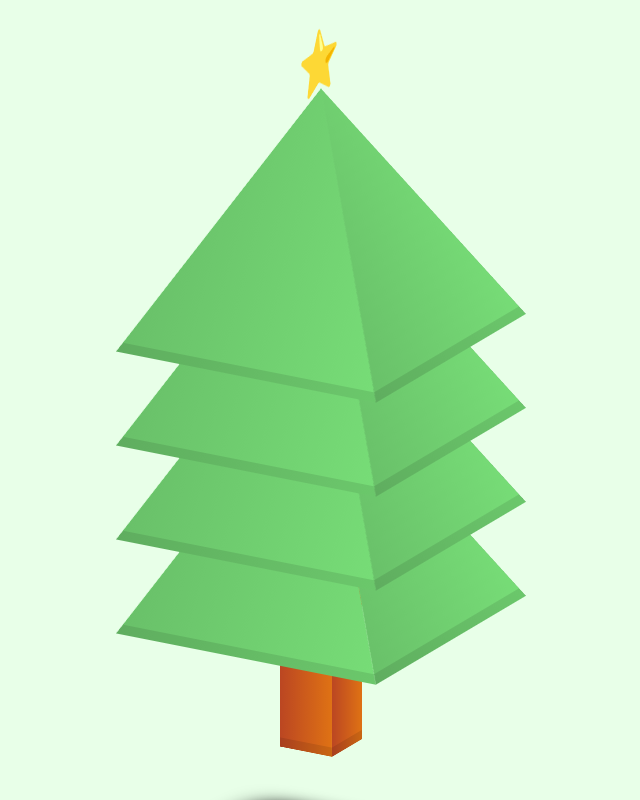
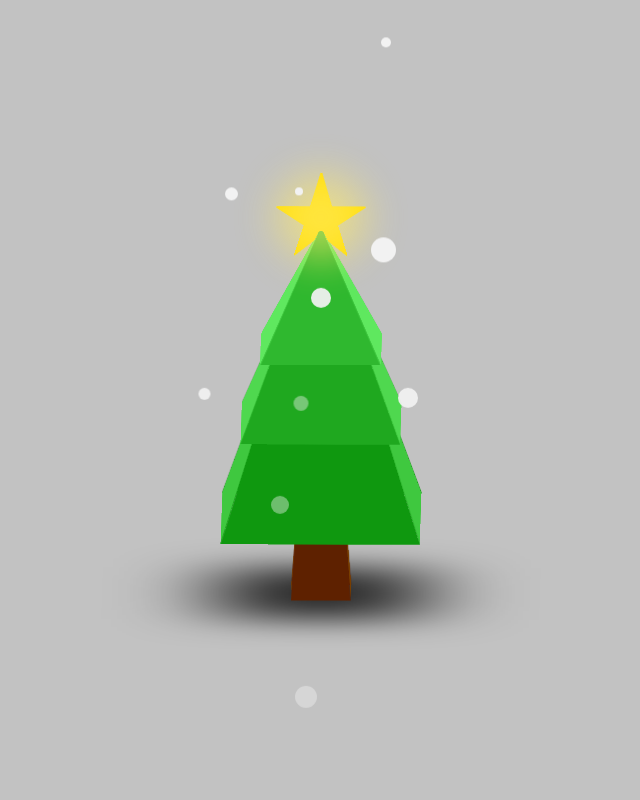
Before and after one commit to nomvd-dev/merry_chrismast, a plain HTML site: page index.html in a window 1280 px wide. Shown: the whole page, without its empty margins (319-959 px from the left). Drawn offline with nearby package versions, Linux system fonts and the light colour scheme.

Commit message:
chrismast tree v2

```diff
--- a/index.html
+++ b/index.html
@@ -11,11 +11,11 @@
     <link rel="stylesheet" href="https://stackpath.bootstrapcdn.com/bootstrap/4.3.1/css/bootstrap.min.css"
         integrity="sha384-ggOyR0iXCbMQv3Xipma34MD+dH/1fQ784/j6cY/iJTQUOhcWr7x9JvoRxT2MZw1T" crossorigin="anonymous">
 
-    <link rel="stylesheet" href="./index.css">
+    <link rel="stylesheet" href="./index2.css">
 </head>
 
 <body>
-    <div class="tree">
+    <!-- <div class="tree">
         <div class="top" style="--j:0">
             <span style="--i:0"></span>
             <span style="--i:1"></span>
@@ -47,6 +47,57 @@
             <span style="--i:3"></span>
         </div>
         <span class="shadow"></span>
+    </div> -->
+
+    <div class="tree-container">
+        <audio controls autoplay>
+            <source src="./music/y2mate.com - Bobby Helms  Jingle Bell Rock Lyrics.mp3" type="audio/ogg" loop>
+        </audio>
+        <div class="tree">
+            <div class="shadow ts-3d"></div>
+            <div class="trunk ts-3d">
+                <div></div>
+                <div></div>
+                <div></div>
+                <div></div>
+            </div>
+            <div class="leaves-bottom ts-3d">
+                <div></div>
+                <div></div>
+                <div></div>
+                <div></div>
+            </div>
+            <div class="leaves-middle ts-3d">
+                <div class="ts-3d"></div>
+                <div class="ts-3d"></div>
+                <div class="ts-3d"></div>
+                <div class="ts-3d"></div>
+            </div>
+            <div class="leaves-top ts-3d">
+                <div class="ts-3d"></div>
+                <div class="ts-3d"></div>
+                <div class="ts-3d"></div>
+                <div class="ts-3d"></div>
+            </div>
+            <div class="star star-1 ts-3d"></div>
+            <div class="star star-2 ts-3d"></div>
+            <div class="star star-3 ts-3d"></div>
+            <div class="star star-4 ts-3d"></div>
+            <div class="star star-5 ts-3d"></div>
+            <div class="shine ts-3d"></div>
+        </div>
+        <div class="snow-container">
+            <div class="snow snow-1 snow-y-1"></div>
+            <div class="snow snow-2 snow-y-2"></div>
+            <div class="snow snow-3 snow-y-3"></div>
+            <div class="snow snow-4 snow-y-3"></div>
+            <div class="snow snow-5 snow-y-2"></div>
+            <div class="snow snow-6 snow-y-1"></div>
+            <div class="snow snow-7 snow-y-1"></div>
+            <div class="snow snow-8 snow-y-2"></div>
+            <div class="snow snow-9 snow-y-3"></div>
+            <div class="snow snow-10 snow-y-3"></div>
+        </div>
     </div>
 
     <!-- Optional JavaScript -->
--- /dev/null
+++ b/index2.css
@@ -0,0 +1,470 @@
+:root {
+	--main-bg: #c2c2c2;
+	--trunk-bg-1: #5e2100;
+	--trunk-bg-2: #783e00;
+	--leaves-bottom-bg-1: #0f980f;
+	--leaves-bottom-bg-2: #3fc83f;
+	--leaves-middle-bg-1: #1fa81f;
+	--leaves-middle-bg-2: #4fd84f;
+	--leaves-top-bg-1: #2fb82f;
+	--leaves-top-bg-2: #5fe85f;
+	--star-bg: #ffdd00;
+	--shine-bg: #ffeb69;
+	--snow-bg: #f2f2f2;
+	--tree-width: 200px;
+	--tree-height: 400px;
+	--tree-rotate: -15deg;
+	--trunk-width: 30px;
+	--trunk-height: 400px;
+	--trunk-angle: 4.3deg;
+	--leaves-translate: 15px;
+	--leaves-bottom-width: 100px;
+	--leaves-bottom-height: 320px;
+	--leaves-bottom-angle: 18.2deg;
+	--leaves-middle-width: 80px;
+	--leaves-middle-height: 220px;
+	--leaves-middle-angle: 21.4deg;
+	--leaves-top-width: 60px;
+	--leaves-top-height: 140px;
+	--leaves-top-angle: 25.5deg;
+	--star-size: 20px;
+}
+
+html, body {
+	width: 100%;
+	height: 100%;
+	padding: 0;
+	margin: 0;
+}
+
+body {
+	overflow: hidden;
+}
+
+.ts-3d {
+	transform-style: preserve-3d;
+}
+
+.tree-container {
+	background-color: var(--main-bg);
+	width: 100%;
+	min-height: 100%;
+	overflow: hidden;
+	display: flex;
+	align-items: center;
+	justify-content: center;
+}
+
+.tree-container audio{
+    position: absolute;
+    top: 0;
+    left: 0;
+    z-index: -1;
+}
+
+@media screen and (min-width: 1200px) {
+    .container{
+        width: 100vw!important;
+    }
+  }
+
+.tree {
+	width: var(--tree-width);
+	height: var(--tree-height);
+	position: relative;
+	transform-style: preserve-3d;
+	transform: rotateX(var(--tree-rotate));
+}
+
+.trunk,
+.leaves-bottom,
+.leaves-middle,
+.leaves-top {
+	position: absolute;
+	width: 100%;
+	height: 100%;
+	top: 0;
+	left: 0;
+	animation: 10s tree-rotate linear infinite;
+}
+
+.trunk div {
+	border-top: none;
+	border-left: solid var(--trunk-width) transparent;
+	border-right: solid var(--trunk-width) transparent;
+	position: absolute;
+	bottom: 0;
+	left: calc(50% - var(--trunk-width));
+	transform-origin: bottom;
+}
+
+.trunk div:nth-child(1) {
+	border-bottom: solid var(--trunk-height) var(--trunk-bg-1);
+	transform: rotateX(var(--trunk-angle)) translateY(2px) translateZ(var(--trunk-width));
+}
+
+.trunk div:nth-child(2) {
+	border-bottom: solid var(--trunk-height) var(--trunk-bg-2);
+	transform: rotateY(90deg) rotateX(calc(var(--trunk-angle) * -1)) translateY(2px) translateZ(calc(var(--trunk-width) * -1));
+}
+
+.trunk div:nth-child(3) {
+	border-bottom: solid var(--trunk-height) var(--trunk-bg-1);
+	transform: rotateX(calc(var(--trunk-angle) * -1)) translateY(2px) translateZ(calc(var(--trunk-width) * -1));
+}
+
+.trunk div:nth-child(4) {
+	border-bottom: solid var(--trunk-height) var(--trunk-bg-2);
+	transform: rotateY(-90deg) rotateX(calc(var(--trunk-angle) * -1)) translateY(2px) translateZ(calc(var(--trunk-width) * -1));
+}
+
+.leaves-bottom div {
+	border-top: none;
+	border-left: solid var(--leaves-bottom-width) transparent;
+	border-right: solid var(--leaves-bottom-width) transparent;
+	position: absolute;
+	top: var(--star-size);
+	left: calc(50% - var(--leaves-bottom-width));
+	transform-origin: bottom;
+}
+
+.leaves-bottom div:nth-child(1) {
+	border-bottom: solid var(--leaves-bottom-height) var(--leaves-bottom-bg-1);
+	transform: rotateX(var(--leaves-bottom-angle)) translateY(var(--leaves-translate)) translateZ(var(--leaves-bottom-width));
+}
+
+.leaves-bottom div:nth-child(2) {
+	border-bottom: solid var(--leaves-bottom-height) var(--leaves-bottom-bg-2);
+	transform: rotateY(90deg) rotateX(calc(var(--leaves-bottom-angle) * -1)) translateY(var(--leaves-translate)) translateZ(calc(var(--leaves-bottom-width) * -1));
+}
+
+.leaves-bottom div:nth-child(3) {
+	border-bottom: solid var(--leaves-bottom-height) var(--leaves-bottom-bg-1);
+	transform: rotateX(calc(var(--leaves-bottom-angle) * -1)) translateY(var(--leaves-translate)) translateZ(calc(var(--leaves-bottom-width) * -1));
+}
+
+.leaves-bottom div:nth-child(4) {
+	border-bottom: solid var(--leaves-bottom-height) var(--leaves-bottom-bg-2);
+	transform: rotateY(-90deg) rotateX(calc(var(--leaves-bottom-angle) * -1)) translateY(var(--leaves-translate)) translateZ(calc(var(--leaves-bottom-width) * -1));
+}
+
+.leaves-middle div {
+	border-top: none;
+	border-left: solid var(--leaves-middle-width) transparent;
+	border-right: solid var(--leaves-middle-width) transparent;
+	position: absolute;
+	top: var(--star-size);
+	left: calc(50% - var(--leaves-middle-width));
+	transform-origin: bottom;
+}
+
+.leaves-middle div:nth-child(1) {
+	border-bottom: solid var(--leaves-middle-height) var(--leaves-middle-bg-1);
+	transform: rotateX(var(--leaves-middle-angle)) translateY(var(--leaves-translate)) translateZ(var(--leaves-middle-width));
+}
+
+.leaves-middle div:nth-child(2) {
+	border-bottom: solid var(--leaves-middle-height) var(--leaves-middle-bg-2);
+	transform: rotateY(90deg) rotateX(calc(var(--leaves-middle-angle) * -1)) translateY(var(--leaves-translate)) translateZ(calc(var(--leaves-middle-width) * -1));
+}
+
+.leaves-middle div:nth-child(3) {
+	border-bottom: solid var(--leaves-middle-height) var(--leaves-middle-bg-1);
+	transform: rotateX(calc(var(--leaves-middle-angle) * -1)) translateY(var(--leaves-translate)) translateZ(calc(var(--leaves-middle-width) * -1));
+}
+
+.leaves-middle div:nth-child(4) {
+	border-bottom: solid var(--leaves-middle-height) var(--leaves-middle-bg-2);
+	transform: rotateY(-90deg) rotateX(calc(var(--leaves-middle-angle) * -1)) translateY(var(--leaves-translate)) translateZ(calc(var(--leaves-middle-width) * -1));
+}
+
+.leaves-top div {
+	border-top: none;
+	border-left: solid var(--leaves-top-width) transparent;
+	border-right: solid var(--leaves-top-width) transparent;
+	position: absolute;
+	top: var(--star-size);
+	left: calc(50% - var(--leaves-top-width));
+	transform-origin: bottom;
+}
+
+.leaves-top div:nth-child(1) {
+	border-bottom: solid var(--leaves-top-height) var(--leaves-top-bg-1);
+	transform: rotateX(var(--leaves-top-angle)) translateY(var(--leaves-translate)) translateZ(var(--leaves-top-width));
+}
+
+.leaves-top div:nth-child(2) {
+	border-bottom: solid var(--leaves-top-height) var(--leaves-top-bg-2);
+	transform: rotateY(90deg) rotateX(calc(var(--leaves-top-angle) * -1)) translateY(var(--leaves-translate)) translateZ(calc(var(--leaves-top-width) * -1));
+}
+
+.leaves-top div:nth-child(3) {
+	border-bottom: solid var(--leaves-top-height) var(--leaves-top-bg-1);
+	transform: rotateX(calc(var(--leaves-top-angle) * -1)) translateY(var(--leaves-translate)) translateZ(calc(var(--leaves-top-width) * -1));
+}
+
+.leaves-top div:nth-child(4) {
+	border-bottom: solid var(--leaves-top-height) var(--leaves-top-bg-2);
+	transform: rotateY(-90deg) rotateX(calc(var(--leaves-top-angle) * -1)) translateY(var(--leaves-translate)) translateZ(calc(var(--leaves-top-width) * -1));
+}
+
+@keyframes tree-rotate {
+	0%        { transform: rotateX(0deg) rotateY(0deg); }
+	99.99999% { transform: rotateX(0deg) rotateY(359deg); }
+}
+
+.shadow {
+	background-color: rgba(0, 0, 0, 0.8);
+	width: calc(var(--leaves-bottom-width) * 2);
+	height: calc(var(--leaves-bottom-width) * 2);
+	filter: blur(calc(var(--leaves-bottom-width) / 2));
+	position: absolute;
+	bottom: calc(var(--leaves-bottom-width) * -1);
+	left: calc(50% - var(--leaves-bottom-width));
+	transform: rotateX(90deg) translateX(-50%);
+	animation: 10s shadow-rotate linear infinite;
+}
+
+@keyframes shadow-rotate {
+	0%        { transform: rotateX(-90deg) rotateZ(0deg); }
+	99.99999% { transform: rotateX(-90deg) rotateZ(359deg); }
+}
+
+.star-1 {
+	transform: translateZ(-2px);
+	animation: 10s star-1-rotate linear infinite;
+}
+
+@keyframes star-1-rotate {
+	0%        { transform: rotateX(0deg) rotateY(0deg) translateZ(-2px); }
+	99.99999% { transform: rotateX(0deg) rotateY(359deg) translateZ(-2px); }
+}
+
+.star-2 {
+	transform: translateZ(-1px);
+	animation: 10s star-2-rotate linear infinite;
+}
+
+@keyframes star-2-rotate {
+	0%        { transform: rotateX(0deg) rotateY(0deg) translateZ(-1px); }
+	99.99999% { transform: rotateX(0deg) rotateY(359deg) translateZ(-1px); }
+}
+
+.star-3 {
+	transform: translateZ(0px);
+	animation: 10s star-3-rotate linear infinite;
+}
+
+@keyframes star-3-rotate {
+	0%        { transform: rotateX(0deg) rotateY(0deg) translateZ(0px); }
+	99.99999% { transform: rotateX(0deg) rotateY(359deg) translateZ(0px); }
+}
+
+.star-4 {
+	transform: translateZ(1px);
+	animation: 10s star-4-rotate linear infinite;
+}
+
+@keyframes star-4-rotate {
+	0%        { transform: rotateX(0deg) rotateY(0deg) translateZ(1px); }
+	99.99999% { transform: rotateX(0deg) rotateY(359deg) translateZ(1px); }
+}
+
+.star-5 {
+	transform: translateZ(2px);
+	animation: 10s star-5-rotate linear infinite;
+}
+
+@keyframes star-5-rotate {
+	0%        { transform: rotateX(0deg) rotateY(0deg) translateZ(2px); }
+	99.99999% { transform: rotateX(0deg) rotateY(359deg) translateZ(2px); }
+}
+
+.star,
+.star:before,
+.star:after {
+	content: '';
+	height: 0;
+	width: 0;
+	border-top: solid 30px var(--star-bg);
+	border-left: solid 45px transparent;
+	border-right: solid 45px transparent;
+	position: absolute;
+	top: 0;
+	left: calc(50% - 45px);
+}
+
+.star:before {
+	transform: rotate(72deg);
+	top: -33px;
+	left: -46px;
+}
+
+.star:after {
+	transform: rotate(287deg);
+	top: -33px;
+	left: -44px;
+}
+
+.shine {
+	background: var(--shine-bg);
+	height: 90px;
+	width: 90px;
+	position: absolute;
+	top: -45px;
+	left: calc(50% - 45px);
+	border-radius: 50%;
+	transform: translateZ(40px);
+	filter: blur(20px);
+	opacity: 0.6;
+	animation: 5s shine linear infinite;
+}
+
+@keyframes shine {
+	0%   { transform: scale(1) translateZ(40px); }
+	50%  { transform: scale(1.5) translateZ(40px); }
+	100% { transform: scale(1) translateZ(40px); }
+}
+
+.snow-container {
+	width: 100%;
+	height: 100%;
+	position: absolute;
+}
+
+.snow {
+	position: absolute;
+}
+
+.snow:before {
+	content: '';
+	background-color: var(--snow-bg);
+	width: 100%;
+	height: 100%;
+	position: absolute;
+	border-radius: 50%;
+}
+
+.snow-y-1:before {
+	animation: 8s snow-y-1 ease-in infinite, 8s snow-y-0 linear infinite;
+}
+
+.snow-y-2:before {
+	animation: 6s snow-y-2 ease-in infinite, 6s snow-y-0 linear infinite;
+}
+
+.snow-y-3:before {
+	animation: 4s snow-y-2 ease-in infinite, 4s snow-y-0 linear infinite;
+}
+
+.snow-1 {
+	width: 20px;
+	height: 20px;
+	top: calc(50% - 250px);
+	left: calc(50% - 10px);
+	animation: 1s snow-x linear infinite;
+}
+
+.snow-2 {
+	width: 15px;
+	height: 15px;
+	top: calc(50% - 300px);
+	left: calc(50% - 30px);
+	animation: 0.8s snow-x linear infinite 0.1s;
+}
+
+.snow-3 {
+	width: 10px;
+	height: 10px;
+	top: calc(50% - 400px);
+	left: calc(50% + 60px);
+	animation: 0.6s snow-x linear infinite 0.8s;
+}
+
+.snow-4 {
+	width: 25px;
+	height: 25px;
+	top: calc(50% - 200px);
+	left: calc(50% + 50px);
+	animation: 0.5s snow-x linear infinite 0.5s;
+}
+
+.snow-5 {
+	width: 18px;
+	height: 18px;
+	top: calc(50% - 200px);
+	left: calc(50% - 50px);
+	animation: 0.5s snow-x linear infinite 0.5s;
+}
+
+.snow-6 {
+	width: 12px;
+	height: 12px;
+	top: calc(50% - 150px);
+	left: calc(50% - 120px);
+	animation: 0.8s snow-x linear infinite 0.5s;
+}
+
+.snow-7 {
+	width: 20px;
+	height: 20px;
+	top: calc(50% - 150px);
+	left: calc(50% + 75px);
+	animation: 1s snow-x linear infinite 0.6s;
+}
+
+.snow-8 {
+	width: 22px;
+	height: 22px;
+	top: calc(50% - 10px);
+	left: calc(50% - 30px);
+	animation: 1s snow-x linear infinite 0.8s;
+}
+
+.snow-9 {
+	width: 8px;
+	height: 8px;
+	top: calc(50% - 250px);
+	left: calc(50% - 30px);
+	animation: 1s snow-x linear infinite 0.8s;
+}
+
+.snow-10 {
+	width: 13px;
+	height: 13px;
+	top: calc(50% - 250px);
+	left: calc(50% - 100px);
+	animation: 1s snow-x linear infinite 0.8s;
+}
+
+@keyframes snow-x {
+	0%   { transform: translateX(0px); }
+	25%  { transform: translateX(5px); }
+	50%  { transform: translateX(0px); }
+	75%  { transform: translateX(-5px); }
+	100% { transform: translateX(0px); }
+}
+
+@keyframes snow-y-0 {
+	0%   { opacity: 1; }
+	60%  { opacity: 1; }
+	100% { opacity: 0; }
+}
+
+@keyframes snow-y-1 {
+	0%        { transform: translateY(0px); }
+	99.99999% { transform: translateY(300px); }
+	100%      { transform: translateY(0px); }
+}
+
+@keyframes snow-y-2 {
+	0%        { transform: translateY(0px); }
+	99.99999% { transform: translateY(400px); }
+	100%      { transform: translateY(0px); }
+}
+
+@keyframes snow-y-3 {
+	0%        { transform: translateY(0px); }
+	99.99999% { transform: translateY(500px); }
+	100%      { transform: translateY(0px); }
+}
```
Also changed, not shown: 1 other file.
